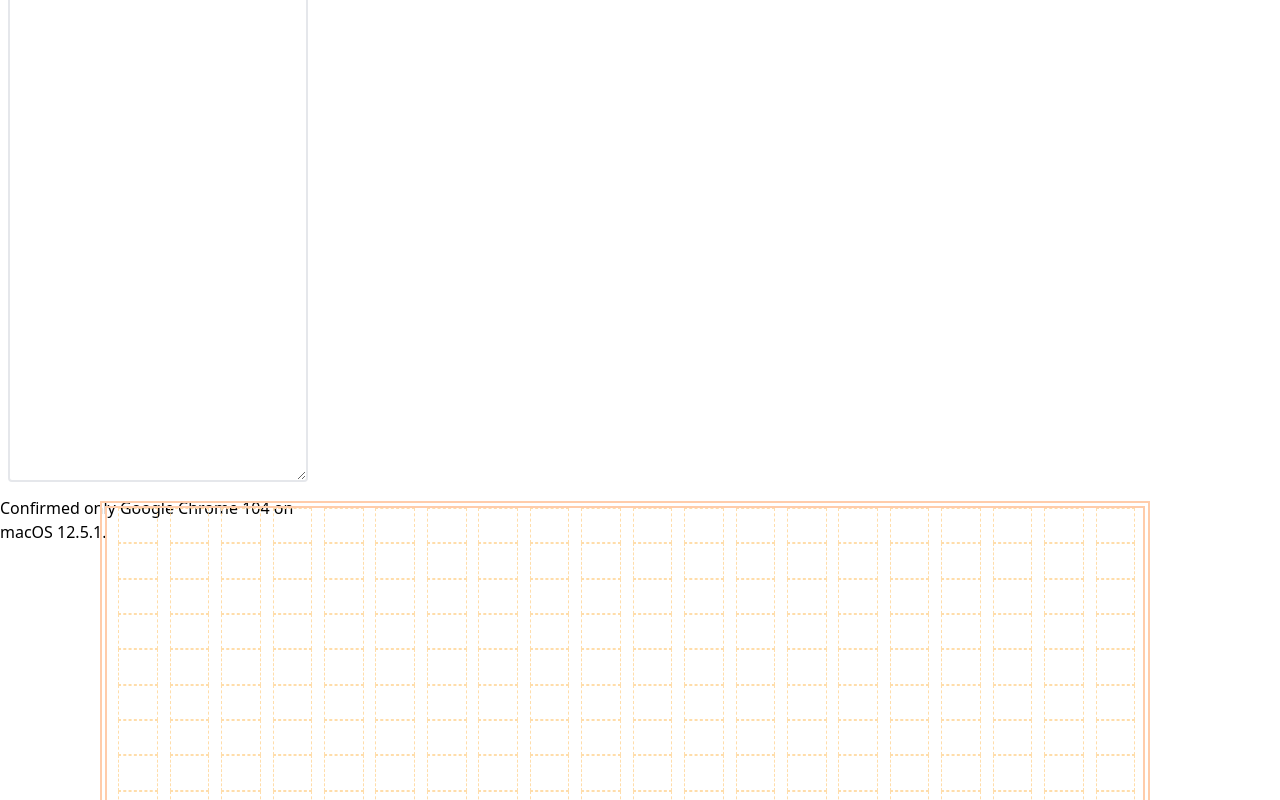
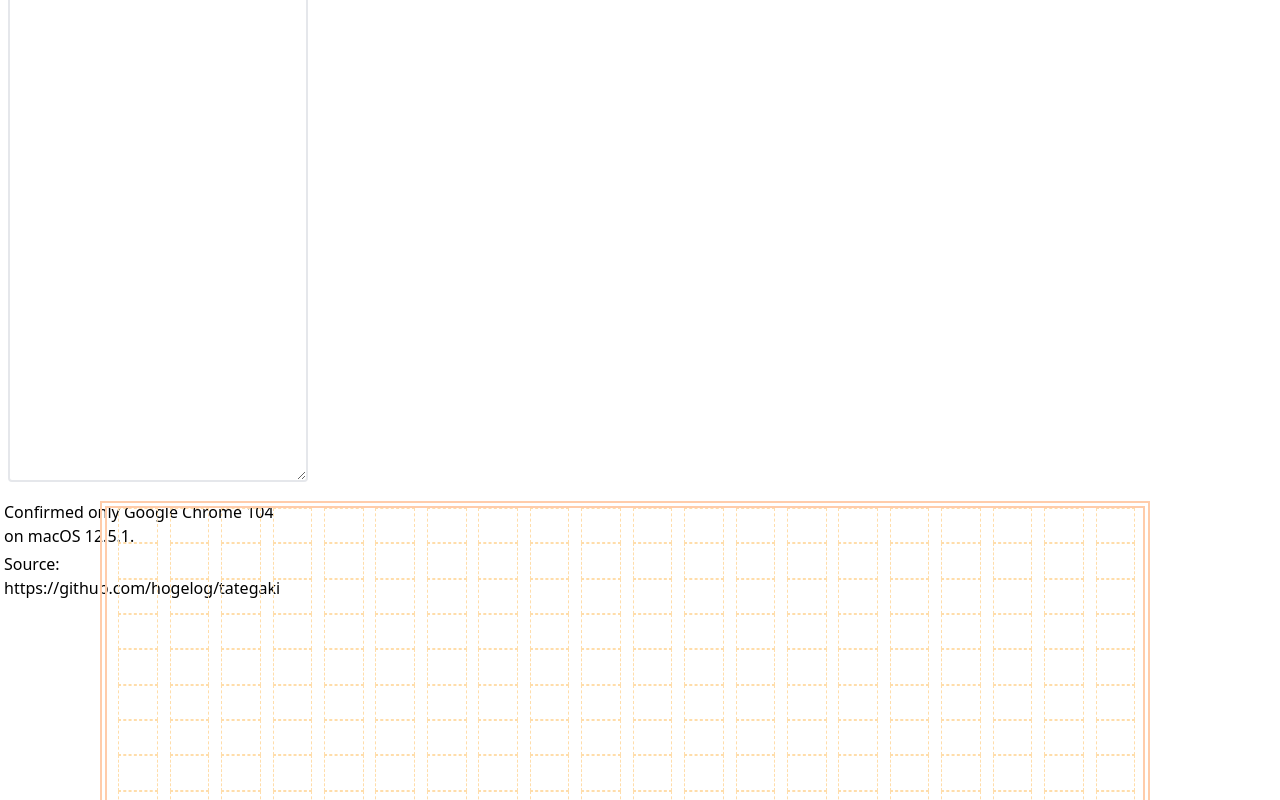
Before and after one commit to hogelog/tategaki, a React (Vite) app: page / in a window 1280 px wide. Shown: the part 357-1157 px from the top of the page. Built offline with nearby package versions, Linux system fonts and the light colour scheme.

Commit message:
Add repository URL

```diff
--- a/src/App.tsx
+++ b/src/App.tsx
@@ -61,7 +61,8 @@ export function App() {
           document.title = value.split('\n')[0]
           setText(value)
         }}>{text}</textarea>
-        <p>Confirmed only Google Chrome 104 on macOS 12.5.1.</p>
+        <p className='m-1'>Confirmed only Google Chrome 104 on macOS 12.5.1.</p>
+        <p className='m-1'><a href="https://github.com/hogelog/tategaki">Source: https://github.com/hogelog/tategaki</a></p>
       </div>
       <div className='papers'>
         { pages.map((page, index: number) => {
```
